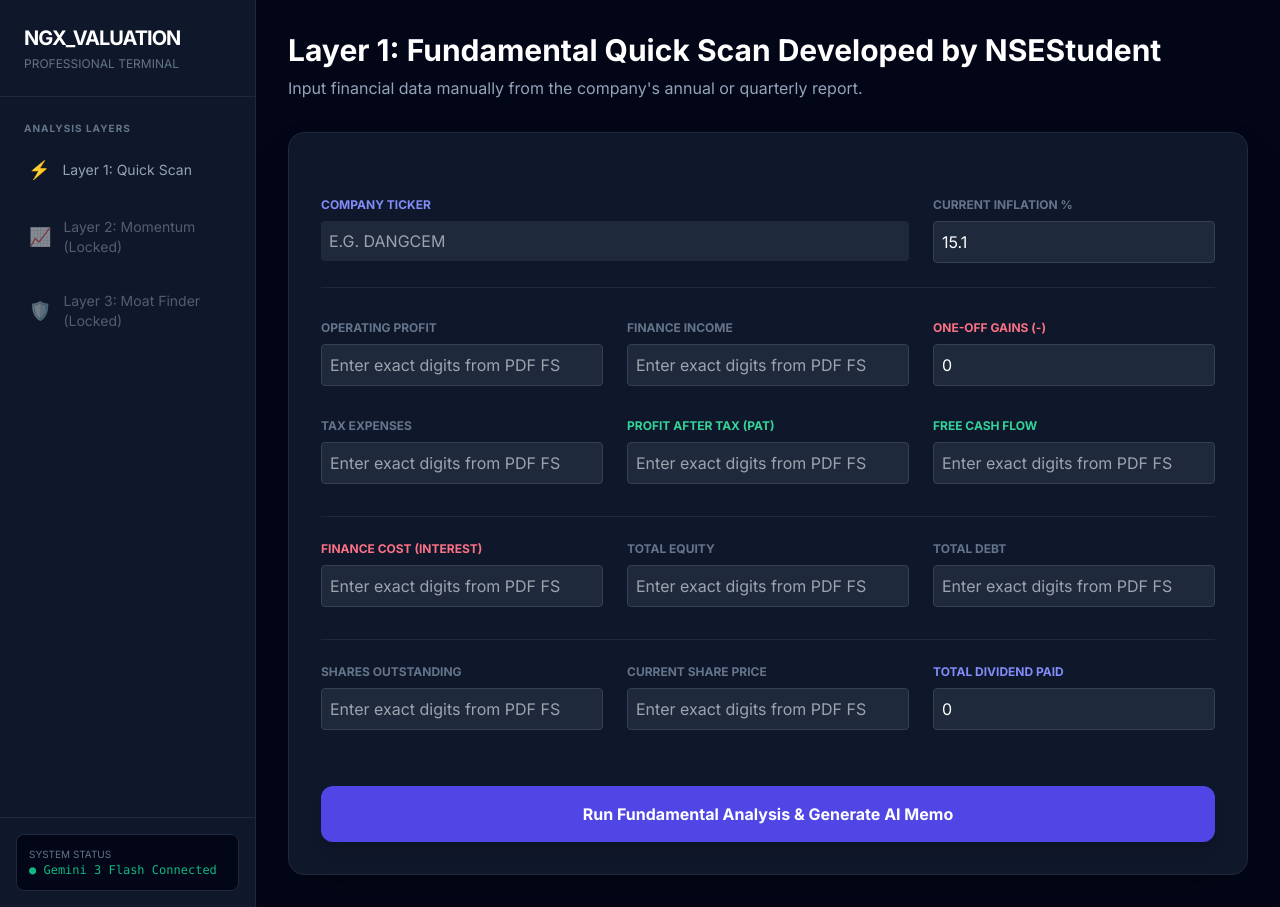
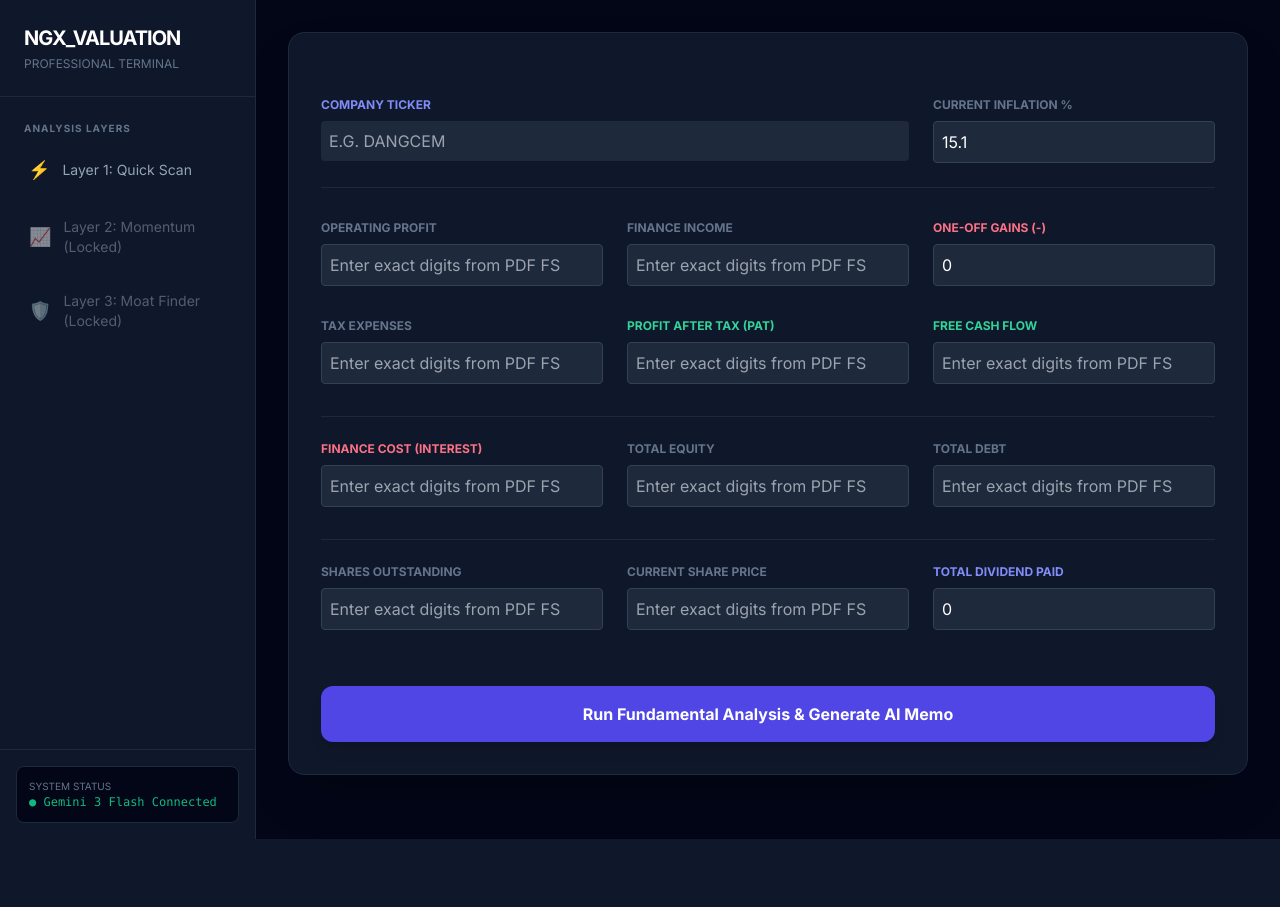
Before and after one commit to iygeal/ngx-fa-workbench, a Django app: page /scan/ in a window 1280 px wide. After the commit the page ends 839 px from the top, so only its background shows below. Run offline with Django 3.2, Linux system fonts and the light colour scheme; some libraries are stand-ins or nearby versions.

Commit message:
Modified

```diff
--- a/ngx_valuation/templates/ngx_valuation/scan_form.html
+++ b/ngx_valuation/templates/ngx_valuation/scan_form.html
@@ -3,10 +3,6 @@
 {% block content %}
 <div class="p-8 max-w-5xl mx-auto">
     <div class="mb-8">
-        <h1 class="text-3xl font-bold text-white mb-2">Layer 1: Fundamental Quick Scan Developed by NSEStudent</h1>
-        <p class="text-slate-400">Input financial data manually from the company's annual or quarterly report.</p>
-    </div>
-
     <form method="POST" class="space-y-8 bg-slate-900 p-8 rounded-2xl border border-slate-800 shadow-2xl">
         {% csrf_token %}
 
```
